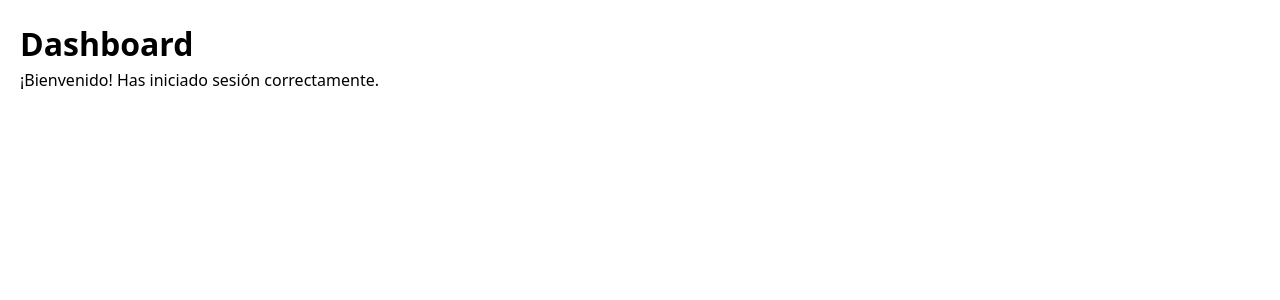
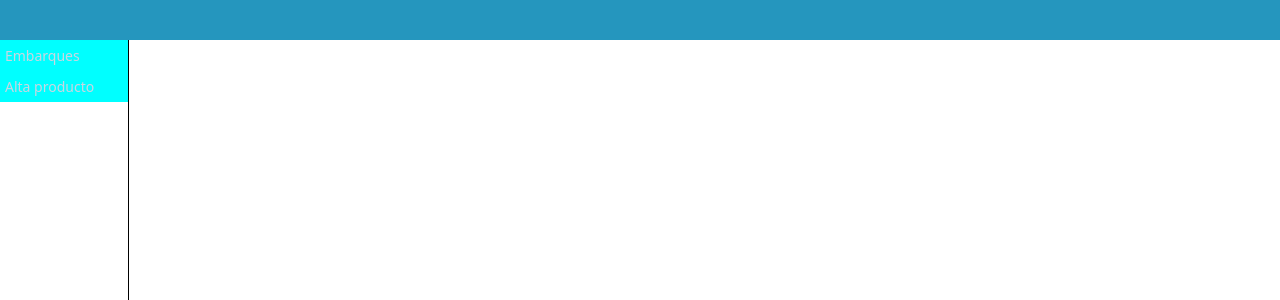
Before and after one commit to carlosMartinez404/EMBARKIDS1.2.1, a React (Vite) app in the folder frontend/: page /dashboard in a window 1280 px wide. Shown: the top 300 px of the page. Built offline with nearby package versions, Linux system fonts and the light colour scheme; sample sign-in values are in the browser's storage.

Commit message:
avance dashboard

```diff
--- a/frontend/src/app/routes.tsx
+++ b/frontend/src/app/routes.tsx
@@ -2,6 +2,7 @@
 import { BrowserRouter, Routes, Route, Navigate } from "react-router-dom"
 import { LoginPage } from "../feactures/auth/pages/LoginPage"
 import { ProtectedRoute } from "../shared/components/ProtectedRoute"
+import { DashboardPage } from "../feactures/dashboard/pages/dashboard.page"
 // import { DashboardPage } from "./feactures/dashboard/pages/DashboardPage"
 
 export function AppRoutes() {
@@ -19,13 +20,13 @@ export function AppRoutes() {
                     path="/dashboard"
                     element={
                         <ProtectedRoute>
-                            <div style={{ padding: '20px' }}>
-                                <h1>Dashboard</h1>
-                                <p>¡Bienvenido! Has iniciado sesión correctamente.</p>
-                            </div>
+                            <DashboardPage />
                         </ProtectedRoute>
                     }
-                />
+                    />
+
+
+
 
                 {/* 404 */}
                 <Route path="*" element={<div>404 - Página no encontrada</div>} />
--- a/frontend/src/feactures/auth/components/LoginForm.tsx
+++ b/frontend/src/feactures/auth/components/LoginForm.tsx
@@ -1,4 +1,4 @@
-import { useState} from "react";
+import { useEffect, useState} from "react";
 import type {FormEvent } from "react";
 import { useNavigate } from "react-router-dom";
 import { CustomeInput } from "../../../shared/components/Input";
@@ -12,8 +12,15 @@ export function LoginForm() {
   const [password, setPassword] = useState("");
   const [isSubmitting, setIsSubmitting] = useState(false);
 
-  const { login, error } = useAuth();
+  const { login, error, isAuthenticated } = useAuth();
   const navigate = useNavigate();
+
+  //  Redirigir si ya esta autenticado
+  useEffect(() => {
+    if(isAuthenticated) {
+      navigate("/dashboard")
+    }
+  })
 
   const handleSubmit = async (e: FormEvent) => {
     e.preventDefault();
@@ -39,20 +46,6 @@ export function LoginForm() {
         <label className={styles.labelSubTitle}>Inicia sesión en tu cuenta</label>
       </div>
 
-      {error && (
-        <div
-          style={{
-            color: "red",
-            padding: "10px",
-            marginBottom: "10px",
-            backgroundColor: "#ffebee",
-            borderRadius: "4px",
-            textAlign: "center",
-          }}
-        >
-          {error}
-        </div>
-      )}
 
       <div className={styles.inputContainer}>
         <CustomeInput
@@ -63,7 +56,7 @@ export function LoginForm() {
           value={email}
           onChange={(e) => setEmail(e.target.value)}
           required
-        />
+          />
 
         <br />
         <CustomeInput
@@ -75,9 +68,16 @@ export function LoginForm() {
           value={password}
           onChange={(e) => setPassword(e.target.value)}
           required
-        />
+          />
       </div>
 
+      {error && (
+          <div
+            className={styles.errorContainer}
+          >
+            {error}
+          </div>
+      )}
       <div className={styles.buttonContainer}>
         <CustomeButton
           contenido={isSubmitting ? "Cargando..." : "Iniciar Sesión"}
--- a/frontend/src/feactures/auth/components/styles/LoginForm.module.css
+++ b/frontend/src/feactures/auth/components/styles/LoginForm.module.css
@@ -62,3 +62,12 @@
     width: 100%;
     height: 15%;
 }
+.errorContainer{
+    display: flex;
+    width: 80%;
+    margin-top: -15px;
+    margin-bottom: -15px;
+    margin-left: auto;
+    margin-right: auto;
+    color: rgb(225, 0, 0);
+}
--- a/frontend/src/feactures/auth/hooks/use.Auth.tsx
+++ b/frontend/src/feactures/auth/hooks/use.Auth.tsx
@@ -41,10 +41,11 @@ export function AuthProvider({ children }: { children: ReactNode }) {
         localStorage.setItem('token', token);
         localStorage.setItem('user', JSON.stringify(user));
         setUser(user);
+        await new Promise(resolve => setTimeout(resolve, 300));
         return true;
       } else {
         // Type cast porque el tipo de error no tiene message explícito en auth.types.ts
-        setError((response.data as { message: string }).message);
+        setError((response.data as unknown as { message: string }).message);
         return false;
       }
     } catch (err: any) {
@@ -69,7 +70,7 @@ export function AuthProvider({ children }: { children: ReactNode }) {
         setUser(user);
         return true;
       } else {
-        setError((response.data as { message: string }).message);
+        setError((response.data as unknown as { message: string }).message);
         return false;
       }
     } catch (err: any) {
--- a/frontend/src/feactures/auth/services/auth.service.ts
+++ b/frontend/src/feactures/auth/services/auth.service.ts
@@ -33,7 +33,6 @@ api.interceptors.response.use(
       // Token expirado o inválido
       localStorage.removeItem('token');
       localStorage.removeItem('user');
-      window.location.href = '/login';
     }
     return Promise.reject(error);
   }
--- /dev/null
+++ b/frontend/src/feactures/dashboard/components/Header.component.tsx
@@ -0,0 +1,8 @@
+import styles from "./styles/Header.component.module.css"
+
+export function HeaderComponent() {
+    return(
+        <div className={styles.headerComponentMainContainer}>
+        </div>
+    )
+}
--- /dev/null
+++ b/frontend/src/feactures/dashboard/components/SideLeftMenu.component.tsx
@@ -0,0 +1,16 @@
+import styles from "./styles/SideLeftMenu.component.module.css"
+
+
+export function SideLeftMenu(){
+    return(
+        <div className={styles.SideLeftMenuMainContainer}>
+            <div className={styles.OptionContainer}>
+                <label className={styles.Option}>Embarques</label>
+            </div>
+
+            <div className={styles.OptionContainer}>
+                <label className={styles.Option}>Alta producto</label>
+            </div>
+        </div>
+    )
+}
--- /dev/null
+++ b/frontend/src/feactures/dashboard/components/styles/Header.component.module.css
@@ -0,0 +1,5 @@
+.headerComponentMainContainer{
+    width: 100%;
+    height: 5%;
+    background-color: #2596be;
+}
--- /dev/null
+++ b/frontend/src/feactures/dashboard/components/styles/SideLeftMenu.component.module.css
@@ -0,0 +1,15 @@
+.SideLeftMenuMainContainer{
+    display: flex;
+    width: 10%;
+    height: 95%;
+    border-right: 1px solid;
+    flex-direction: column;
+}
+.OptionContainer{
+    width: 100%;
+    height: fit-content;
+    background-color: aqua;
+}
+.Option{
+    padding: 5px 5px;
+}
--- /dev/null
+++ b/frontend/src/feactures/dashboard/pages/dashboard.page.tsx
@@ -0,0 +1,13 @@
+import { HeaderComponent } from "../components/Header.component"
+import { SideLeftMenu } from "../components/SideLeftMenu.component"
+import styles from "./styles/dashboard.page.module.css"
+
+
+export function DashboardPage(){
+    return(
+        <div className={styles.dashboardMainContainer}>
+            <HeaderComponent />
+            <SideLeftMenu />
+        </div>
+    )
+}
--- /dev/null
+++ b/frontend/src/feactures/dashboard/pages/styles/dashboard.page.module.css
@@ -0,0 +1,5 @@
+
+.dashboardMainContainer{
+    width: 100vw;
+    height: 100vh;
+}
```
